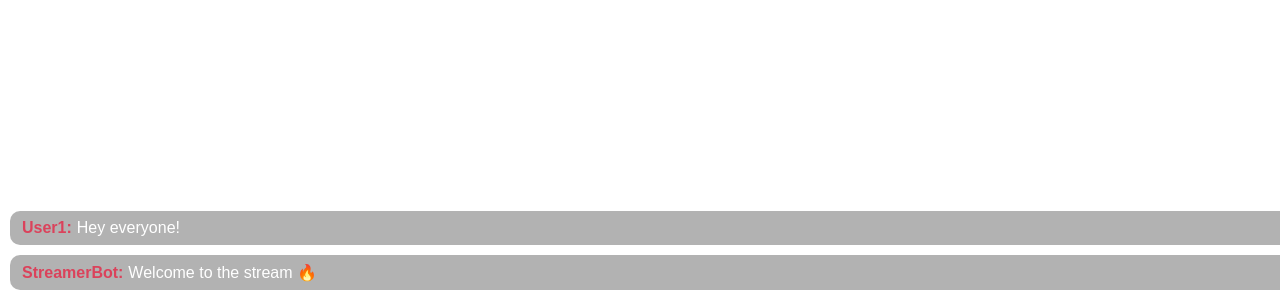
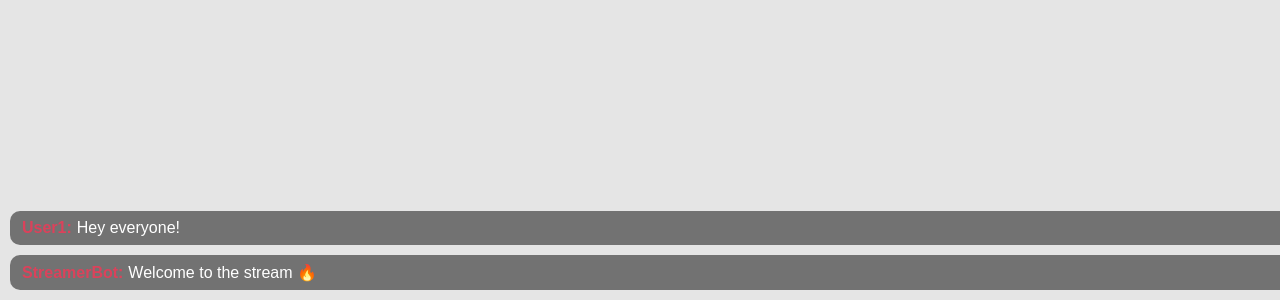
Before and after one commit to Scarlet2013/Chatbox, a plain HTML site: page index.html in a window 1280 px wide. Shown: the part 520-820 px from the top of the page. Drawn offline with Linux system fonts and the light colour scheme.

Commit message:
Update index.html

```diff
--- a/index.html
+++ b/index.html
@@ -19,7 +19,7 @@
       flex-direction: column;
       justify-content: flex-end;
       padding: 10px;
-      background: transparent;
+      background: rgba(0, 0, 0, 0.1); /* Highly transparent background */
       overflow: hidden;
     }
 
@@ -37,7 +37,7 @@
     }
 
     .message {
-      background: rgba(0, 0, 0, 0.3);
+      background: rgba(0, 0, 0, 0.5); /* Semi-transparent background for messages */
       color: white;
       padding: 8px 12px;
       border-radius: 10px;
```
